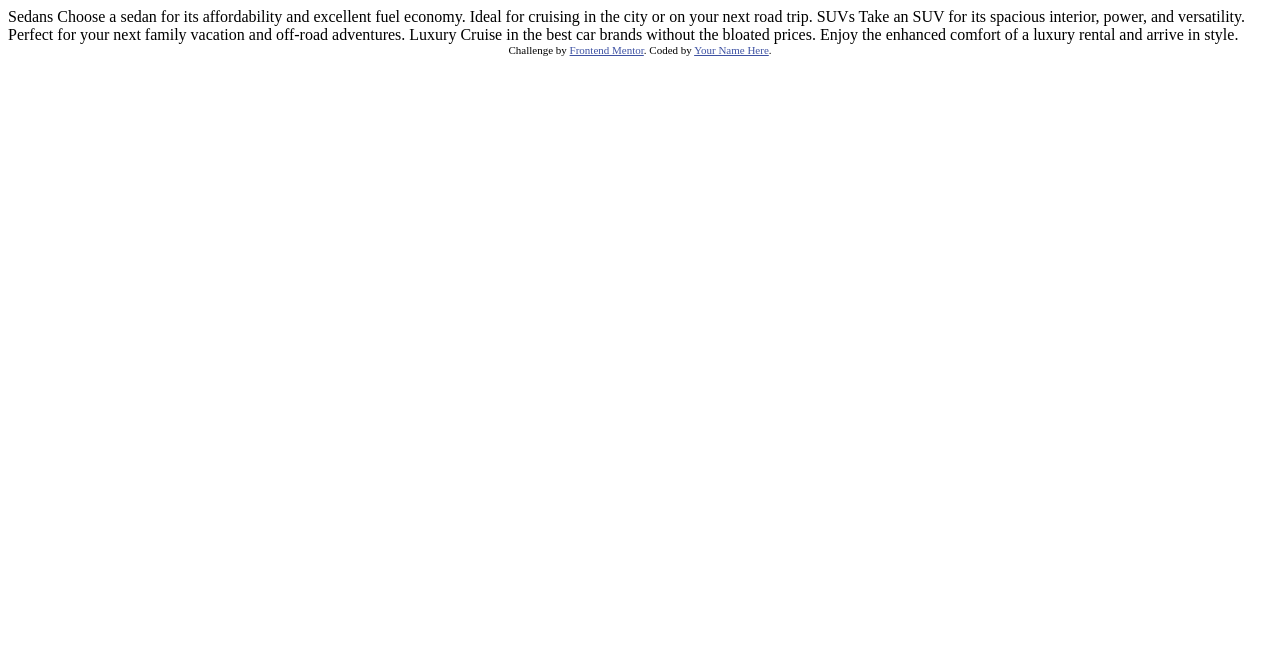
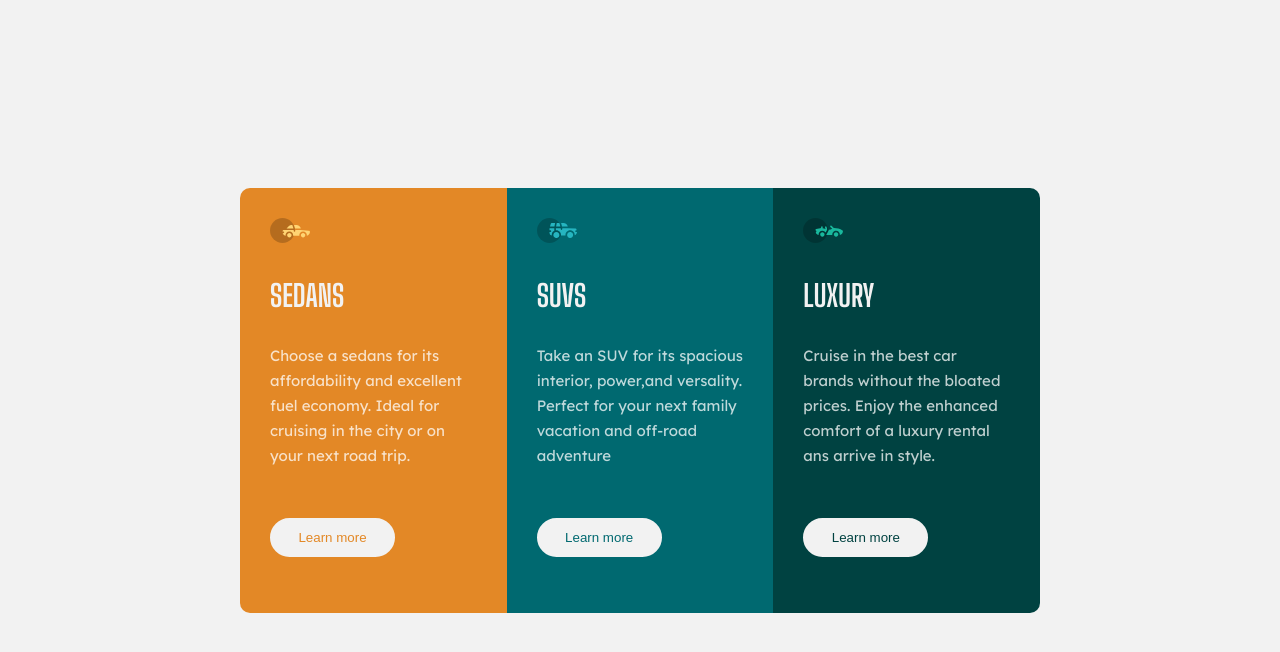
Before and after one commit to Maarti-fr/column-preview-card-component, a plain HTML site: page index.html in a window 1280 px wide. Drawn offline with Linux system fonts and the light colour scheme.

Commit message:
Fin du projet 1h30

```diff
--- a/index.html
+++ b/index.html
@@ -1,36 +1,40 @@
 <!DOCTYPE html>
-<html lang="en">
+<html lang="fr">
+
 <head>
-  <meta charset="UTF-8">
-  <meta name="viewport" content="width=device-width, initial-scale=1.0"> <!-- displays site properly based on user's device -->
+    <meta charset="UTF-8">
+    <meta name="viewport" content="width=device-width, initial-scale=1.0">
 
-  <link rel="icon" type="image/png" sizes="32x32" href="./images/favicon-32x32.png">
+    <link rel="icon" type="image/png" sizes="32x32" href="./images/favicon-32x32.png">
+    <link rel="stylesheet" href="styles.css">
+    <link rel="preconnect" href="https://fonts.googleapis.com">
+    <link rel="preconnect" href="https://fonts.gstatic.com" crossorigin>
+    <link href="https://fonts.googleapis.com/css2?family=Big+Shoulders+Display:wght@700&family=Lexend+Deca&display=swap" rel="stylesheet">
+    <title>Frontend Mentor | 3-column preview card component</title>
 
-  <title>Frontend Mentor | 3-column preview card component</title>
+</head>
 
-  <!-- Feel free to remove these styles or customise in your own stylesheet 👍 -->
-  <style>
-    .attribution { font-size: 11px; text-align: center; }
-    .attribution a { color: hsl(228, 45%, 44%); }
-  </style>
-</head>
 <body>
+    <div class="card_general">
+        <div class="card_sedans">
+            <img src="images/icon-sedans.svg" alt="icon-sedans">
+            <h1>SEDANS</h1>
+            <P>Choose a sedans for its affordability and excellent fuel economy. Ideal for cruising in the city or on your next road trip.</P>
+            <button id="orange" class="Learn_more" type="button">Learn more</button>
+        </div>
+        <div class="card_suvs">
+            <img src="images/icon-suvs.svg" alt="icon-suvs">
+            <h1>SUVS</h1>
+            <P>Take an SUV for its spacious interior, power,and versality. Perfect for your next family vacation and off-road adventure</P>
+            <button id="cyan" class="Learn_more" type="button">Learn more</button>
+        </div>
+        <div class="card_luxury">
+            <img src="images/icon-luxury.svg" alt="icon-luxury">
+            <h1>LUXURY</h1>
+            <P>Cruise in the best car brands without the bloated prices. Enjoy the enhanced comfort of a luxury rental ans arrive in style.</P>
+            <button id="dark_cyan" class="Learn_more" type="button">Learn more</button>
+        </div>
+    </div>
+</body>
 
-  Sedans
-  Choose a sedan for its affordability and excellent fuel economy. Ideal for cruising in the city
-  or on your next road trip.
-
-  SUVs
-  Take an SUV for its spacious interior, power, and versatility. Perfect for your next family vacation
-  and off-road adventures.
-
-  Luxury
-  Cruise in the best car brands without the bloated prices. Enjoy the enhanced comfort of a luxury
-  rental and arrive in style.
-
-  <div class="attribution">
-    Challenge by <a href="https://www.frontendmentor.io?ref=challenge" target="_blank">Frontend Mentor</a>.
-    Coded by <a href="#">Your Name Here</a>.
-  </div>
-</body>
 </html>
--- a/styles.css
+++ b/styles.css
@@ -0,0 +1,144 @@
+* {
+    margin: 0px;
+    padding: 0px;
+    list-style-type: none;
+    text-decoration: none;
+}
+
+body {
+    background-color: hsl(0, 0%, 95%);
+    display: flex;
+}
+
+.card_general {
+    position: absolute;
+    top: 0;
+    right: 0;
+    bottom: 0;
+    left: 0;
+    margin: auto;
+    width: 800px;
+    height: 425px;
+    display: flex;
+    flex-flow: row nowrap;
+}
+
+
+/* card_sedans */
+
+.card_sedans {
+    box-sizing: border-box;
+    border-top-left-radius: 10px;
+    border-bottom-left-radius: 10px;
+    padding: 30px;
+    background-color: hsl(31, 77%, 52%);
+    flex-direction: column;
+    flex-grow: 1;
+    width: 33%;
+}
+
+
+/* card_suvs */
+
+.card_suvs {
+    box-sizing: border-box;
+    padding: 30px;
+    background-color: hsl(184, 100%, 22%);
+    flex-direction: column;
+    flex-grow: 1;
+    width: 33%;
+}
+
+
+/* card_luxury */
+
+.card_luxury {
+    box-sizing: border-box;
+    border-top-right-radius: 10px;
+    border-bottom-right-radius: 10px;
+    padding: 30px;
+    background-color: hsl(179, 100%, 13%);
+    flex-direction: column;
+    flex-grow: 1;
+    width: 33%;
+}
+
+
+/* General */
+
+img {
+    height: 25px;
+    width: auto;
+    margin-bottom: 30px;
+}
+
+h1 {
+    color: hsl(0, 0%, 95%);
+    margin-bottom: 30px;
+    font-family: "Big Shoulders Display";
+    font-size: 30px;
+}
+
+p {
+    color: hsla(0, 0%, 100%, 0.75);
+    margin-bottom: 50px;
+    font-family: "Lexend Deca";
+    font-size: 15px;
+    line-height: 25px;
+}
+
+.Learn_more {
+    background-color: hsl(0, 0%, 95%);
+    border-radius: 50px;
+    padding: 10px;
+    width: 125px;
+    border: 2px solid hsl(0, 0%, 95%);
+}
+
+.Learn_more:hover {
+    background-color: transparent;
+    color: hsl(0, 0%, 95%) !important;
+}
+
+#orange {
+    color: hsl(31, 77%, 52%);
+}
+
+#cyan {
+    color: hsl(184, 100%, 22%);
+}
+
+#dark_cyan {
+    color: hsl(179, 100%, 13%);
+}
+
+@media (max-width: 850px) {
+    .card_general {
+        position: absolute;
+        top: 0;
+        right: 0;
+        bottom: 0;
+        left: 0;
+        margin: 100px auto 200px;
+        width: 300px;
+        height: auto;
+        display: flex;
+        flex-flow: column nowrap;
+    }
+    .card_sedans {
+        width: 100%;
+        height: 400px;
+        border-top-right-radius: 10px;
+        border-bottom-left-radius: 0px;
+    }
+    .card_suvs {
+        width: 100%;
+        height: 400px;
+    }
+    .card_luxury {
+        width: 100%;
+        height: 400px;
+        border-top-right-radius: 0px;
+        border-bottom-left-radius: 10px;
+    }
+}
```
Also changed, not shown: 2 other files.
